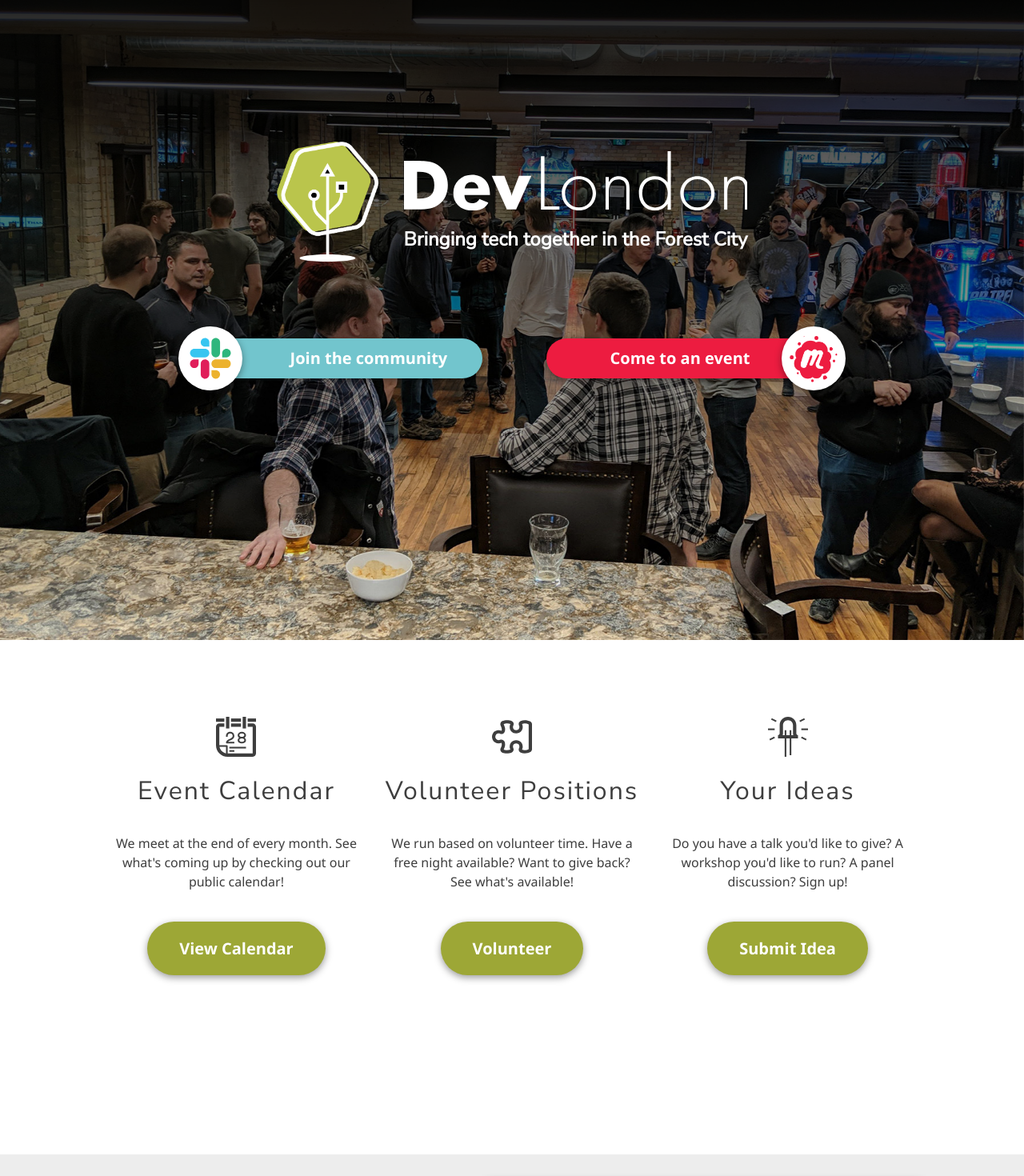
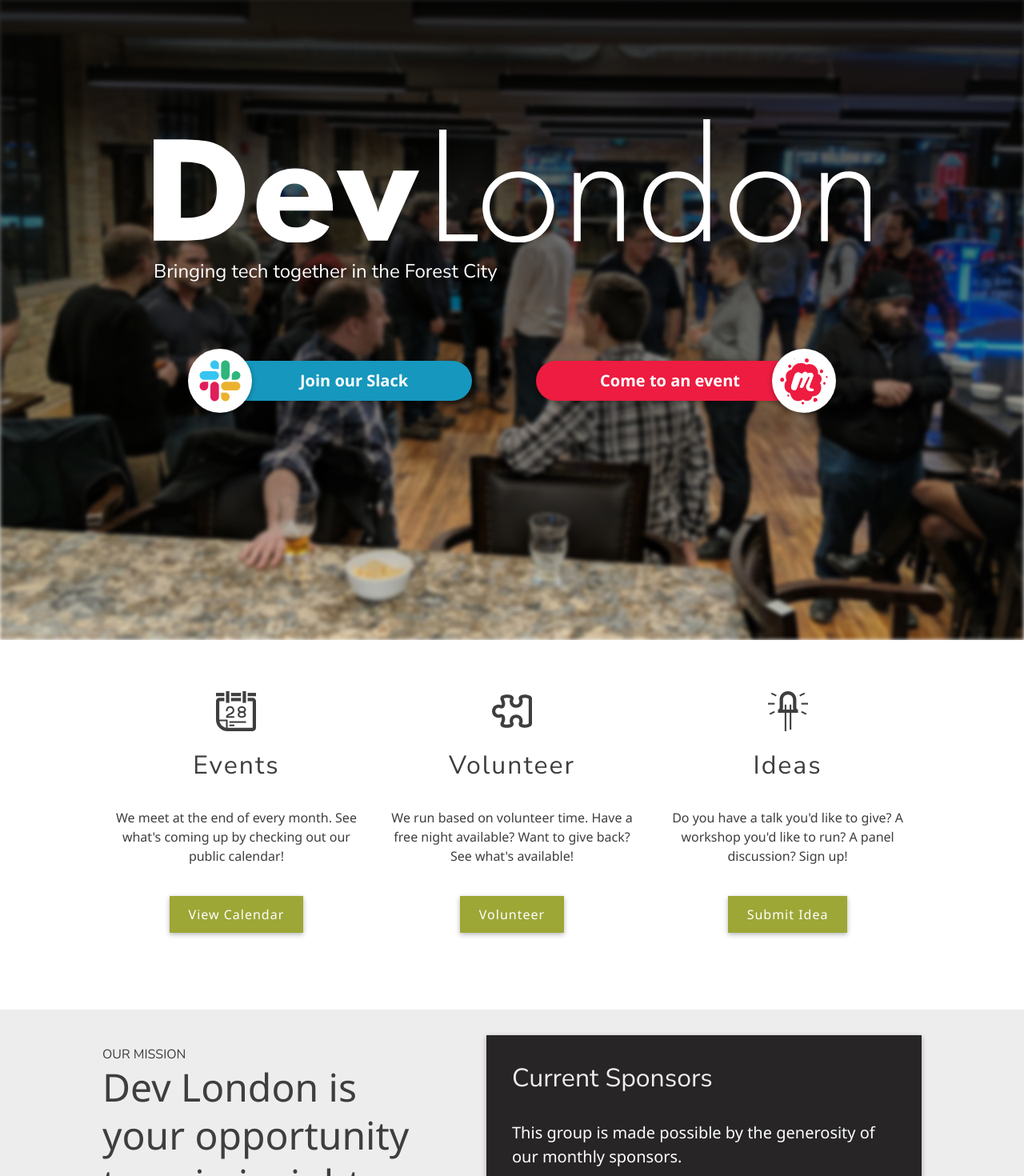
Before and after one commit to DevLdn/devldn-website, a React (Create React App) app in the folder client/: page / in a window 1280 px wide. Shown: the top 1470 px of the page at 80% size. Built offline with nearby package versions, Linux system fonts and the light colour scheme; no server answers.

Commit message:
updates header with new image

```diff
--- a/client/src/components/Header.js
+++ b/client/src/components/Header.js
@@ -1,6 +1,5 @@
 import React, { Component } from 'react';
 import { ReactComponent as DevName } from '../assets/dev-london-name.svg';
-import logo from '../assets/dev-ldn_white.png';
 import slack from '../assets/Slack_Mark.svg';
 import meetup from '../assets/meetup.png';
 
@@ -76,7 +75,6 @@ class Header extends Component {
     return (
       <header>
         <div className="handshake">
-          <img src={logo} className="logo" alt="Dev London logo" />
           <div className="headline">
             <DevName className="name" />
             <h2>Bringing tech together in the Forest City</h2>
@@ -90,7 +88,7 @@ class Header extends Component {
               alt="Slack logo"
             />
             <span className="content">
-              <span onClick={() => this.morphForm()}>Join the community</span>
+              <span onClick={() => this.morphForm()}>Join our Slack</span>
               <div className="form">
                 <input
                   type="text"
--- a/client/src/components/Info.js
+++ b/client/src/components/Info.js
@@ -10,7 +10,7 @@ class Info extends Component {
             <Icon name="calendar" width={50} fill={`#3e3e3e`} />
           </div>
           <div className="title">
-            <h2>Event Calendar</h2>
+            <h2>Events</h2>
           </div>
           <div className="caption">
             <p>
@@ -32,7 +32,7 @@ class Info extends Component {
             <Icon name="puzzle" width={50} fill={`#3e3e3e`} />
           </div>
           <div className="title">
-            <h2>Volunteer Positions</h2>
+            <h2>Volunteer</h2>
           </div>
           <div className="caption">
             <p>
@@ -54,7 +54,7 @@ class Info extends Component {
             <Icon name="led" width={50} fill={`#3e3e3e`} />
           </div>
           <div className="title">
-            <h2>Your Ideas</h2>
+            <h2>Ideas</h2>
           </div>
           <div className="caption">
             <p>
--- a/client/src/styles/_app.scss
+++ b/client/src/styles/_app.scss
@@ -36,6 +36,8 @@ header {
         background-repeat: none;
         background-position: center bottom;
         background-size: cover;
+        -webkit-filter: blur(2.5px);
+        filter: blur(2.5px);
         content: '';
         height: 800px;
         left: 0;
@@ -88,6 +90,7 @@ header {
 
         @include respond-above ( small ) {
             max-width: 70vw;
+            width: 70vw;
 
             h1 {
                 font-size: 2em;
@@ -99,6 +102,7 @@ header {
         display: flex;
         flex-direction: column;
         color: $white;
+        width: 100%;
     }
 
     h1 {
@@ -115,6 +119,7 @@ header {
     }
 
     h2 {
+        font-weight: 300;
         margin-bottom: 0;
 
         @include respond-below ( small ) {
@@ -268,7 +273,7 @@ header {
 .info {
     display: flex;
     justify-content: space-around;
-    padding: 6em 0 4em;
+    padding: 4em 0;
     position: relative;
     width: 80vw;
     max-width: 1400px;
@@ -336,14 +341,14 @@ header {
 }
 
 button, .button {
-    padding: 1em 2em;
+    padding: .75em 1.5em;
     display: flex;
     cursor: pointer;
     align-items: center;
     color: $white;
-    font-size: 1.25em;
-    font-weight: 700;
-    border-radius: 40px;
+    font-size: 1em;
+    font-weight: 300;
+    letter-spacing: 1px;
     border: none;
     text-decoration: none;
 
@@ -460,7 +465,7 @@ button, .button {
     background: $light-grey;
     color: $white;
     position: relative;
-    margin-top: 10em;
+    margin-top: 2em;
     padding: 2em 0;
     margin-bottom: -6em;
 
--- a/client/src/styles/_pop.scss
+++ b/client/src/styles/_pop.scss
@@ -1,5 +1,5 @@
 .shadow {
-    box-shadow: 0 3px 10px rgba( $black, .4 );
+    box-shadow: 0 2px 6px rgba( $black, .3 );
 }
 
 .pop-shadow {
--- a/client/src/styles/_variables.scss
+++ b/client/src/styles/_variables.scss
@@ -22,7 +22,7 @@ $secondary-color: #639acf;
 $tertiary-color: #f7b733;
 $error-color: #ac0808;
 
-$slack: #72C5CD;
+$slack: #1697bd;
 $meetup: #ED1C40;
 
 $text-color: #3e3e3e;
```
Also changed, not shown: 1 other file (tests, documents, lock files or other folders).
